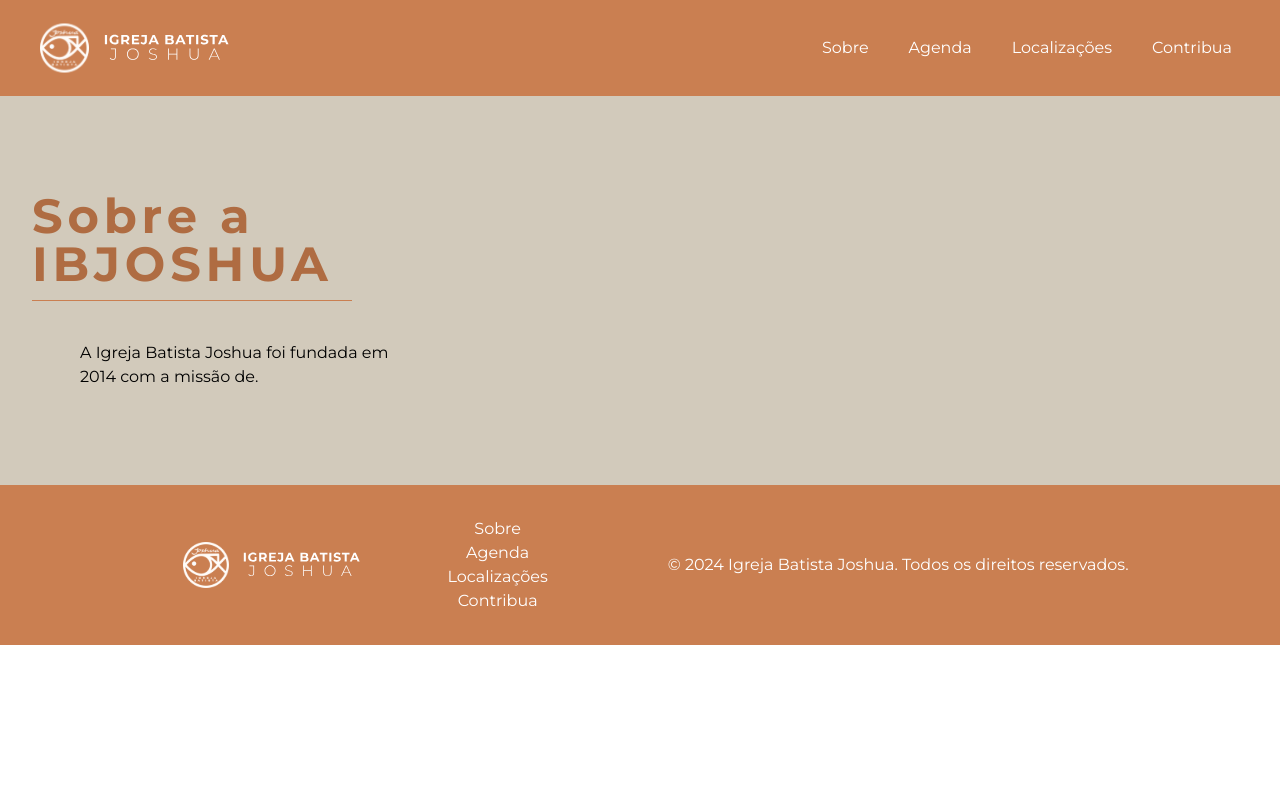
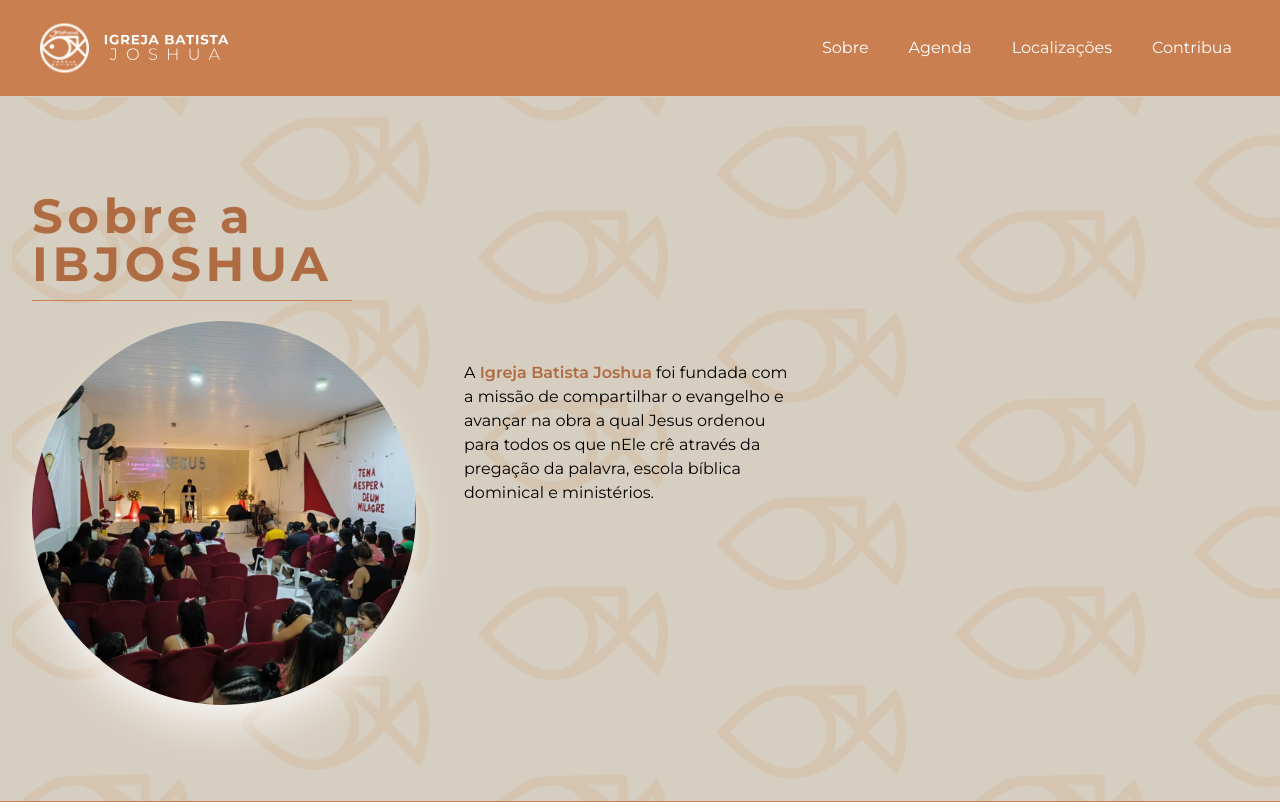
Before and after one commit to ellievi/IBJoshua, a React (Create React App) app: page /Sobre in a window 1280 px wide. Shown: the top 802 px of the page. Built offline with nearby package versions, Linux system fonts and the light colour scheme.

Commit message:
feat: atualiza sessoes sobre e contribua

```diff
--- a/src/pages/About/index.jsx
+++ b/src/pages/About/index.jsx
@@ -1,11 +1,14 @@
 import SectionLayout from '../../components/Sections/SectionLayout';
 import SectionTitle from '../../components/Sections/SectionTitle';
+import Igreja from '../../assets/img/Igreja.jpg'
 
 const About = () => {
     return (
       <>
       <div>
-      <SectionLayout>
+      <SectionLayout
+        background="bg-img"
+      >
       <SectionTitle
         title={
           <p>
@@ -15,9 +18,17 @@ const About = () => {
           </p>
         }
       />
-      <div className="flex flex-row">
+      <div className="flex flex-row mt-5 xs:flex-col"
+      >
+        <img
+          src={Igreja}
+          className="w-96 rounded-full shadow-white shadow-2xl xs:max-w-35"
+          alt="Foto do pastor presidente da Igreja Batista Joshua"
+        />
         <p className="justify-start max-w-96 pt-10 pl-12">
-          A Igreja Batista Joshua foi fundada em 2014 com a missão de.
+          A <span className="beige-orange-text font-semibold">Igreja Batista Joshua</span> foi fundada com a missão
+          de compartilhar o evangelho e avançar na obra a qual Jesus ordenou para todos os que nEle crê
+          através da pregação da palavra, escola bíblica dominical e ministérios.
         </p>
       </div>
     </SectionLayout>
--- a/src/pages/Contribute/index.jsx
+++ b/src/pages/Contribute/index.jsx
@@ -1,5 +1,6 @@
 import SectionLayout from '../../components/Sections/SectionLayout';
 import SectionTitle from '../../components/Sections/SectionTitle';
+import Orando from '../../assets/img/Orando.png';
 
 const Contribute = () => {
   return (
@@ -24,6 +25,11 @@ const Contribute = () => {
             </span>
           </p>
           <p className="mt-10">Você também pode contribuar em <span className="font-semibold">oração!</span></p>
+          <img
+            src={Orando}
+            className="mt-10 shadow-white shadow-lg max-w-96"
+            alt="Ilustração de um homem orando. Ele está vestindo uma camisa laranja."
+          />
         </div>
         </SectionLayout>
       </div>
```
Also changed, not shown: src/assets/img/Igreja.jpg (added), src/assets/img/Orando.png (added).
